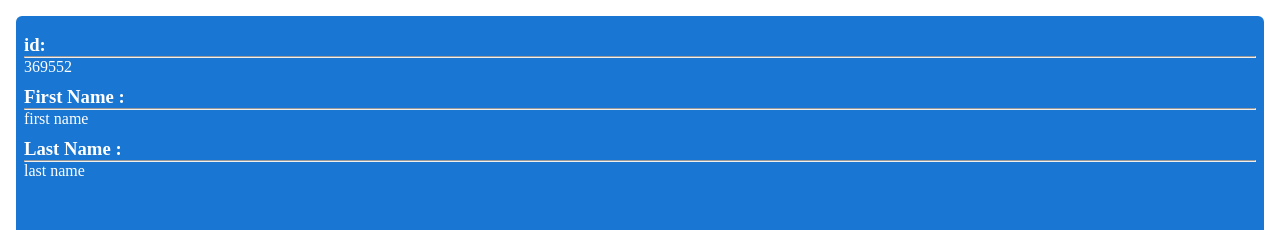
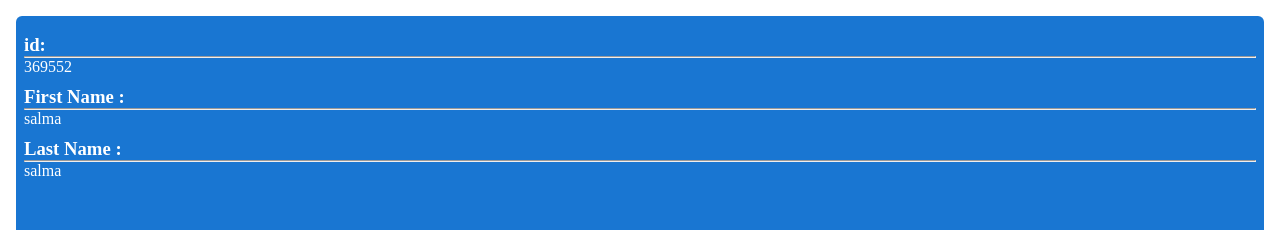
Before and after one commit to blckangl/ruspina-sc3, an Angular app: page /detail/369552 in a window 1280 px wide. Shown: the top 230 px of the page. Built offline with nearby package versions, Linux system fonts and the light colour scheme.

Commit message:
details page created

```diff
--- a/src/app/app-routing.module.ts
+++ b/src/app/app-routing.module.ts
@@ -9,7 +9,9 @@ const routes: Routes = [
   {path:'',component:StudentsPageComponent},
   {path:'home',redirectTo:''},
   {path:'detail/:id',component:DetailsPageComponent},
-  {path:'**',component:NotFoundPageComponent}
+  {path:'404',component:NotFoundPageComponent},
+  {path:'**',redirectTo:'404'},
+
 ];
 
 @NgModule({
--- a/src/app/app.component.scss
+++ b/src/app/app.component.scss
@@ -1,4 +1,7 @@
 .container{
   margin:0;
   padding: 16px;
+  height: 100vh;
+  min-height: 100vh;
+  min-width: 100vw;
 }
--- a/src/app/details-page/details-page.component.html
+++ b/src/app/details-page/details-page.component.html
@@ -2,18 +2,18 @@
   <div class="element">
     <h3>id:</h3>
     <hr>
-    <p>{{id}}</p>
+    <p>{{student?.id}}</p>
   </div>
   <div class="element">
     <h3>First Name :</h3>
     <hr>
 
-    <p>first name</p>
+    <p>{{student?.firstName}}</p>
   </div>
   <div class="element">
     <h3>Last Name :</h3>
     <hr>
 
-    <p>last name</p>
+    <p>{{student?.lastName}}</p>
   </div>
 </section>
--- a/src/app/details-page/details-page.component.ts
+++ b/src/app/details-page/details-page.component.ts
@@ -1,5 +1,7 @@
-import { Component, OnInit } from '@angular/core';
-import {ActivatedRoute} from "@angular/router";
+import {Component, OnInit} from '@angular/core';
+import {ActivatedRoute, Router} from "@angular/router";
+import {IStudent} from "../shared/models/student.interface";
+import {StudentsService} from "../students.service";
 
 @Component({
   selector: 'app-details-page',
@@ -8,13 +10,19 @@ import {ActivatedRoute} from "@angular/router";
 })
 export class DetailsPageComponent implements OnInit {
 
-  id!:string;
-  constructor(private route:ActivatedRoute) { }
+  student!: IStudent | undefined;
+
+  constructor(private route: ActivatedRoute,private router:Router, private studentService: StudentsService) {
+
+  }
 
   ngOnInit(): void {
-    this.route.params.subscribe(params=>{
+    this.route.params.subscribe(params => {
       console.log(params)
-      this.id = params['id']
+      this.student = this.studentService.getStudentById(params['id']);
+      if(!this.student){
+         this.router.navigate(['404'])
+      }
     })
   }
 
--- a/src/app/not-found-page/not-found-page.component.scss
+++ b/src/app/not-found-page/not-found-page.component.scss
@@ -1,6 +1,6 @@
 .container{
-  height: 100vh;
-  width: 100vw;
+  height: 100%;
+  width: 100%;
   display: flex;
   justify-content: center;
   align-items: center;
--- a/src/app/students.service.ts
+++ b/src/app/students.service.ts
@@ -20,4 +20,8 @@ export class StudentsService {
   public setNewList(list: Array<IStudent>) {
     this.studentList = list;
   }
+
+  public getStudentById(id:string){
+    return this.studentList.find(x=>x.id==id);
+  }
 }
```
